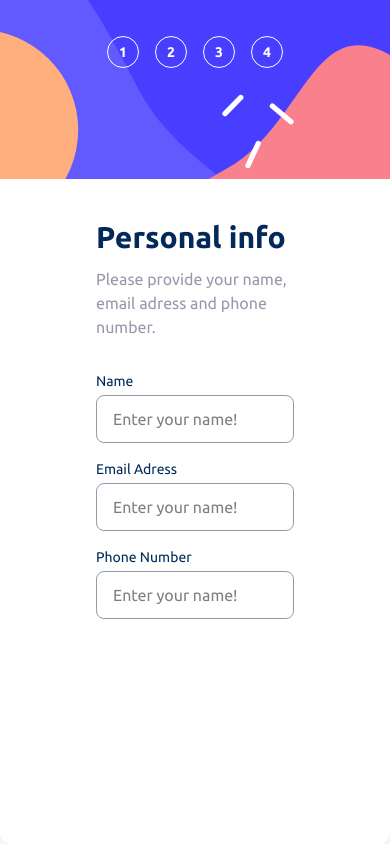
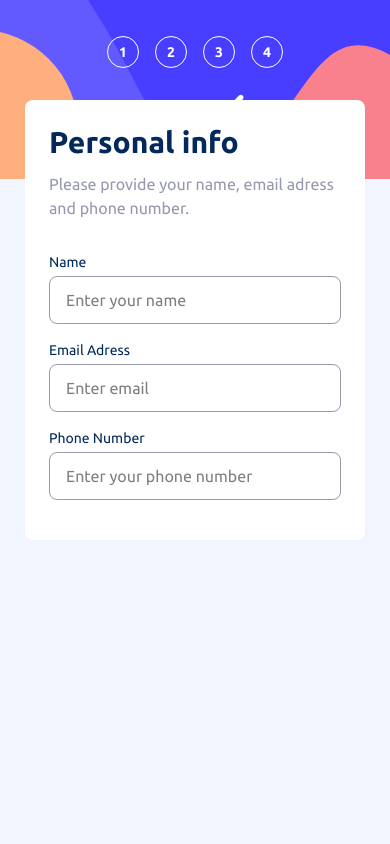
Before and after one commit to Metecan137/multi-step-form, a React (Vite) app: page / in a window 390 px wide. Built offline with nearby package versions, Linux system fonts and the light colour scheme.

Commit message:
yourinfo mobile için resposive yapıldı

```diff
--- a/src/App.tsx
+++ b/src/App.tsx
@@ -7,12 +7,12 @@ function App() {
 
   return (
     <div className='h-screen bg-neutral-blue-100 flex justify-center md:items-center'>
-      <div className='w-full md:w-230 md:px-3 md:py-3 bg-white rounded-xl'>
+      <div className='w-full md:w-230 md:px-3 md:py-3 md:bg-white rounded-xl'>
 
         {/* Mobile */}
-        <div className="md:hidden">
+        <div className="relative md:hidden">
           <MobileSidebar />
-          <YourInfo />
+          <div className='absolute top-25 bg-white rounded-lg w-85 h-110 sm:w-110 sm:h-110 sm:top-43 left-1/2 -translate-x-1/2'><YourInfo /></div>
         </div>
 
         {/* Desktop */}
--- a/src/components/YourInfo.tsx
+++ b/src/components/YourInfo.tsx
@@ -3,16 +3,16 @@ import { useForm } from "react-hook-form"
 function YourInfo() {
     const { register } = useForm()
     return (
-        <div className="flex flex-col pt-10 px-24">
+        <div className="flex flex-col md:pt-10 md:px-24 pt-6 px-6">
             <h1 className="text-3xl font-bold text-primary-blue-950">Personal info</h1>
             <p className="text-neutral-grey-500 pt-3">Please provide your name, email adress and phone number.</p>
             <form className="flex flex-col">
                 <label className="text-sm text-primary-blue-950 mt-8">Name</label>
-                <input {...register("name")} className="w-full border rounded-lg h-12 mt-1 border-neutral-grey-500 p-4" placeholder="Enter your name!"/>
+                <input {...register("name")} className="w-full border rounded-lg h-12 mt-1 border-neutral-grey-500 p-4" placeholder="Enter your name"/>
                 <label className="text-sm text-primary-blue-950 mt-4">Email Adress</label>
-                <input {...register("email")} className="w-full border rounded-lg h-12 mt-1 border-neutral-grey-500 p-4" placeholder="Enter your name!" />
+                <input {...register("email")} className="w-full border rounded-lg h-12 mt-1 border-neutral-grey-500 p-4" placeholder="Enter email" />
                 <label className="text-sm text-primary-blue-950 mt-4">Phone Number</label>
-                <input {...register("phoneNumber")} className="w-full border rounded-lg h-12 mt-1 border-neutral-grey-500 p-4" placeholder="Enter your name!" />
+                <input {...register("phoneNumber")} className="w-full border rounded-lg h-12 mt-1 border-neutral-grey-500 p-4" placeholder="Enter your phone number" />
             </form>
         </div>
     )
```
